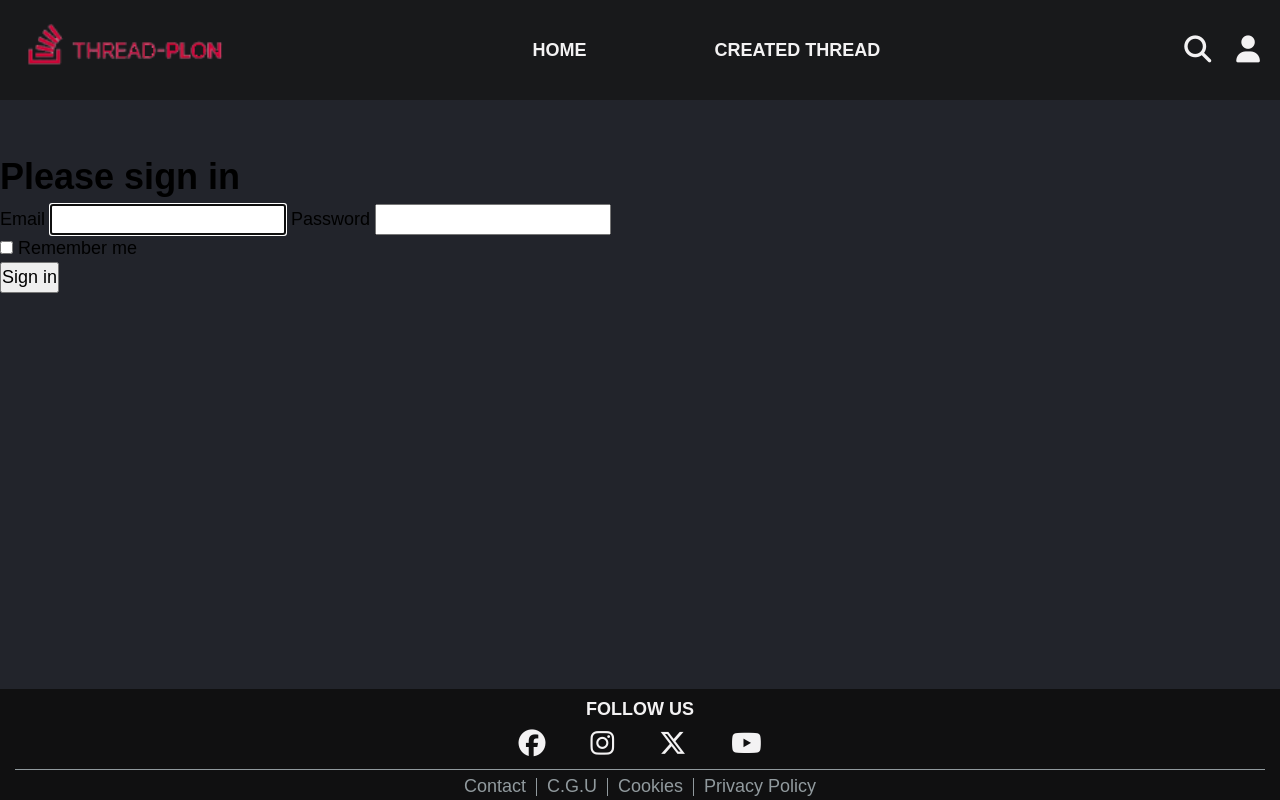
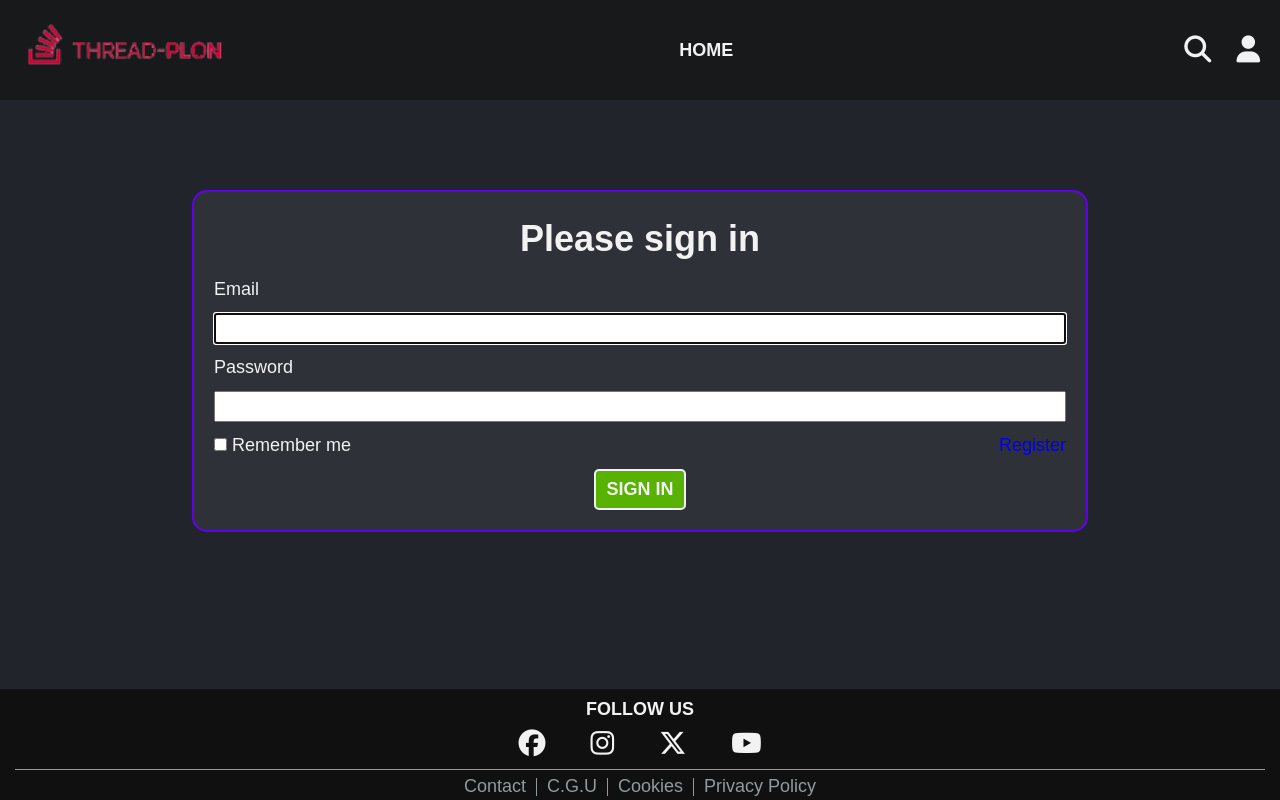
Before and after one commit to M0orph3us/Brief_Six, a Symfony app: template templates/security/login.html.twig in a window 1280 px wide. Run offline with Twig, Linux system fonts and the light colour scheme; the template is opened without the code that fills it, so the values that code supplies are empty; style sheets or scripts are compiled from the project's sources; some libraries are stand-ins or nearby versions.

Commit message:
login and register OK, start profil template

```diff
--- a/assets/js/navbar.js
+++ b/assets/js/navbar.js
@@ -22,9 +22,9 @@ export function createBurgerMenu() {
   aHome.textContent = "home";
   liHome.append(aHome);
 
-  const urlCreateThread = document
-    .querySelector("#url-createdThread")
-    .getAttribute("data-url");
+  // const urlCreateThread = document
+  //   .querySelector("#url-createdThread")
+  //   .getAttribute("data-url");
   const liThread = document.createElement("li");
   const aThread = document.createElement("a");
   // aThread.href = urlCreateThread;
--- a/assets/styles/app.scss
+++ b/assets/styles/app.scss
@@ -251,16 +251,14 @@ main {
           align-items: center;
           justify-content: space-around;
           li {
-            background-color: $crud-color;
-            border-radius: 5px;
-            border: 2px solid $text-color;
-            padding: 10px 5px;
             a,
             button {
               cursor: pointer;
-              border: none;
+              border-radius: 5px;
+              border: 2px solid $text-color;
+              padding: 10px 20px;
               color: $text-color;
-              background-color: inherit;
+              background-color: $crud-color;
               text-transform: uppercase;
               font-weight: bold;
             }
@@ -335,6 +333,42 @@ main {
       }
     }
   }
+  .form-template {
+    margin: 40px auto;
+    background-color: $cards-bg-color;
+    padding: 20px;
+    width: 70vw;
+    display: flex;
+    flex-direction: column;
+    row-gap: 10px;
+    border: solid 2px $border-color;
+    border-radius: 15px;
+    .checkbox {
+      display: flex;
+      justify-content: space-between;
+      span > a {
+        text-transform: capitalize;
+      }
+    }
+    h1 {
+      text-align: center;
+    }
+    h1,
+    label {
+      color: $text-color;
+    }
+    button {
+      border: 2px solid $text-color;
+      border-radius: 5px;
+      width: max-content;
+      padding: 5px 10px;
+      align-self: center;
+      text-transform: uppercase;
+      color: $text-color;
+      font-weight: bold;
+      background-color: $valid-color;
+    }
+  }
 }
 
 /*//////////////////////////////////// FOOTER ////////////////////////////////////////////*/
--- a/composer.json
+++ b/composer.json
@@ -22,6 +22,7 @@
         "symfony/flex": "^2",
         "symfony/form": "7.0.*",
         "symfony/framework-bundle": "7.0.*",
+        "symfony/html-sanitizer": "7.0.*",
         "symfony/http-client": "7.0.*",
         "symfony/intl": "7.0.*",
         "symfony/mailer": "7.0.*",
--- a/src/Controller/UserController.php
+++ b/src/Controller/UserController.php
@@ -12,9 +12,9 @@ class UserController extends AbstractController
     #[Route('/profil/{username}', name: 'profil')]
     public function index(string $username, UsersRepository $usersRepo): Response
     {
-        $userProfil = $usersRepo->findOneBy(["username" => $username]);
+        $user = $usersRepo->findOneBy(["username" => $username]);
         return $this->render('user/index.html.twig', [
-            'userProfil' => $userProfil,
+            'user' => $user,
         ]);
     }
 }
--- a/src/Entity/Categories.php
+++ b/src/Entity/Categories.php
@@ -32,7 +32,7 @@ class Categories
     #[Assert\DateTime()]
     private ?\DateTimeImmutable $created_at = null;
 
-    #[ORM\Column(type: Types::DATETIME_MUTABLE)]
+    #[ORM\Column(type: Types::DATETIME_MUTABLE, nullable: true)]
     #[Assert\DateTime()]
     private ?\DateTimeInterface $updated_at = null;
 
--- a/src/Entity/Responses.php
+++ b/src/Entity/Responses.php
@@ -27,7 +27,7 @@ class Responses
     #[Assert\DateTime()]
     private ?\DateTimeImmutable $created_at = null;
 
-    #[ORM\Column(type: Types::DATETIME_MUTABLE)]
+    #[ORM\Column(type: Types::DATETIME_MUTABLE, nullable: true)]
     #[Assert\DateTime()]
     private ?\DateTimeInterface $updated_at = null;
 
--- a/src/Entity/Threads.php
+++ b/src/Entity/Threads.php
@@ -38,11 +38,10 @@ class Threads
     private ?string $body = null;
 
     #[ORM\Column]
-    #[Assert\NotNull()]
     #[Assert\DateTime()]
     private ?\DateTimeImmutable $created_at = null;
 
-    #[ORM\Column(type: Types::DATETIME_MUTABLE)]
+    #[ORM\Column(type: Types::DATETIME_MUTABLE, nullable: true)]
     #[Assert\DateTime()]
     private ?\DateTimeInterface $updated_at = null;
 
--- a/src/Security/UsersAuthenticator.php
+++ b/src/Security/UsersAuthenticator.php
@@ -48,9 +48,8 @@ class UsersAuthenticator extends AbstractLoginFormAuthenticator
             return new RedirectResponse($targetPath);
         }
 
-        // For example:
-        // return new RedirectResponse($this->urlGenerator->generate('some_route'));
-        throw new \Exception('TODO: provide a valid redirect inside '.__FILE__);
+
+        return new RedirectResponse($this->urlGenerator->generate('home'));
     }
 
     protected function getLoginUrl(Request $request): string
--- a/templates/includes/header.html.twig
+++ b/templates/includes/header.html.twig
@@ -13,9 +13,11 @@
 			<li>
 				<a href="{{ path('home') }}" data-url="{{ path('home') }}" id="url-home">home</a>
 			</li>
+			{% if app.user %}
 				<li>
 					<a href="" data-url="" id="url-createdThread">created thread</a>
 				</li>
+			{% endif %}
 		</ul>
 		<div class="icons-container">
 			<i class="fa-solid fa-magnifying-glass fa-xl"></i>
@@ -24,14 +26,18 @@
 	</nav>
 	<div class="profil-container" id="profil-container">
 		<ul>
+			{% if app.user %}
+				<li>
+					<a href="{{path('profil', {username: app.user.username})}}">profil</a>
+				</li>
+				<li>
+					<a href="{{ path('app_logout') }}">logout</a>
+				</li>
+			{% else %}
 				<li>
 					<a href="{{ path('app_login') }}">login</a>
 				</li>
-			{# <li><ahref="{{ path('profil') }}">profil</a></li> #}
-			<li>
-				<a href="{{ path('app_logout') }}">logout</a>
-			</li>
-
+			{% endif %}
 		</ul>
 	</div>
 </header>
--- a/templates/registration/register.html.twig
+++ b/templates/registration/register.html.twig
@@ -10,11 +10,9 @@
 		{{ form_errors(registrationForm) }}
 
 		{{ form_start(registrationForm) }}
+		{{ form_row(registrationForm.username) }}
 		{{ form_row(registrationForm.email) }}
-		{{ form_row(registrationForm.plainPassword, {
-            label: 'Password'
-        }) }}
-		{{ form_row(registrationForm.agreeTerms) }}
+		{{ form_row(registrationForm.password) }}
 
 		<button type="submit" class="btn">Register</button>
 		{{ form_end(registrationForm) }}
--- a/templates/security/login.html.twig
+++ b/templates/security/login.html.twig
@@ -5,7 +5,7 @@
 
 {% block main %}
 	<main>
-		<form method="post">
+		<form class="form-template" method="post">
 			{% if error %}
 				<div class="alert alert-danger">{{ error.messageKey|trans(error.messageData, 'security') }}</div>
 			{% endif %}
@@ -31,7 +31,11 @@
 					<input type="checkbox" name="_remember_me">
 					Remember me
 				</label>
+				<span>
+					<a href="{{ path('register') }}">register</a>
+				</span>
 			</div>
+
 
 			<button class="btn btn-lg btn-primary" type="submit">
 				Sign in
```
Also changed, not shown: migrations/Version20240414080919.php (deleted, +0 -31 lines), migrations/Version20240415120806.php (renamed from migrations/Version20240411092516.php, +5 -13 lines), src/Controller/RegistrationController.php (+9 -4 lines), src/Entity/Users.php (+3 -5 lines), src/Form/RegistrationFormType.php (+15 -26 lines), templates/user/index.html.twig (+14 -1 lines), 1 other file. Lines whose indentation alone changed are shown as unchanged.
